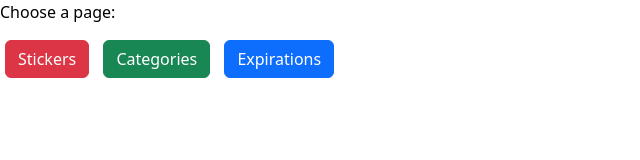
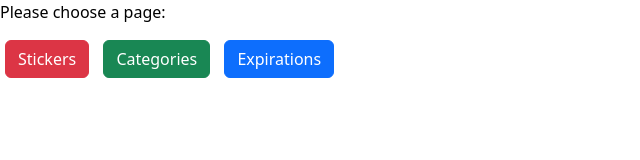
Before and after one commit to DanielQLTan/FridgeBoard, a plain HTML site: page index.html in a window 1280 px wide. Shown: the full height of the page, 0-640 px from the left. Drawn offline with nearby package versions, Linux system fonts and the light colour scheme.

Commit message:
test github pages

```diff
--- a/index.html
+++ b/index.html
@@ -8,7 +8,7 @@
 	<link rel="stylesheet" href="main.css">
 </head>
 <body>
-	<p>Choose a page:</p>
+	<p>Please choose a page:</p>
 	<a href="html/sticker.html">
   		<button class="btn btn-danger">Stickers</button>
 	</a>
```
